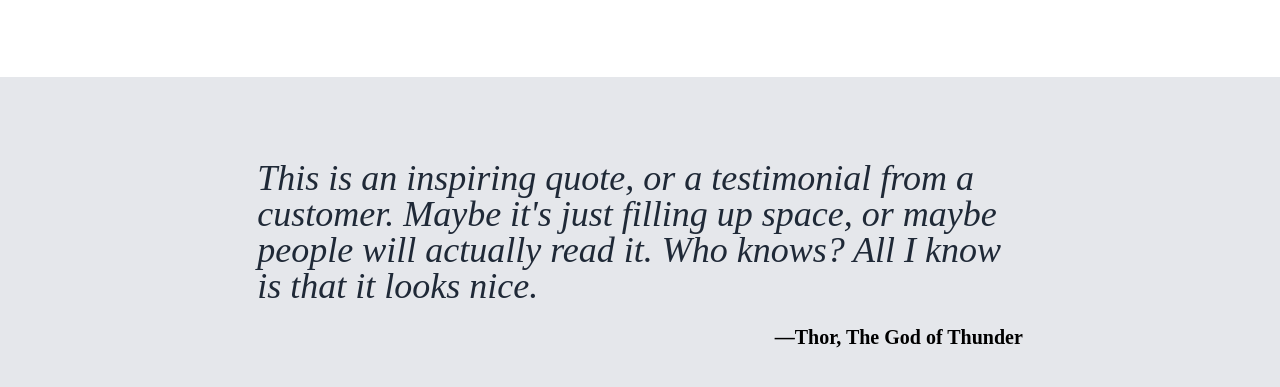
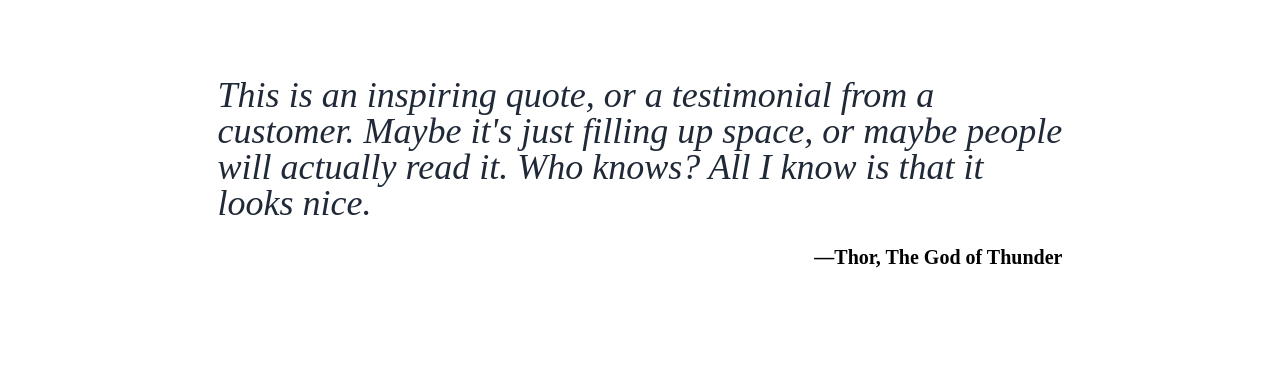
Before and after one commit to rbwebdev96/odin-landing-page, a plain HTML site: page index.html in a window 1280 px wide. Shown: the part 864-1251 px from the top of the page. After the commit the page ends 1156 px from the top, so only its background shows below. Drawn offline with Linux system fonts and the light colour scheme.

```diff
--- a/index.html
+++ b/index.html
@@ -63,7 +63,7 @@
     </div>
 
 
-    <div class="section-quote">
+    <div class="section-quotet">
       <blockquote >
         <p>This is an inspiring quote, or a testimonial from a customer.
            Maybe it's just filling up space, or maybe people will actually read it.
```
